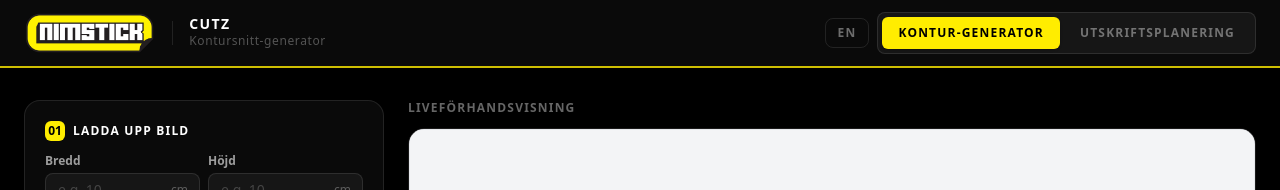
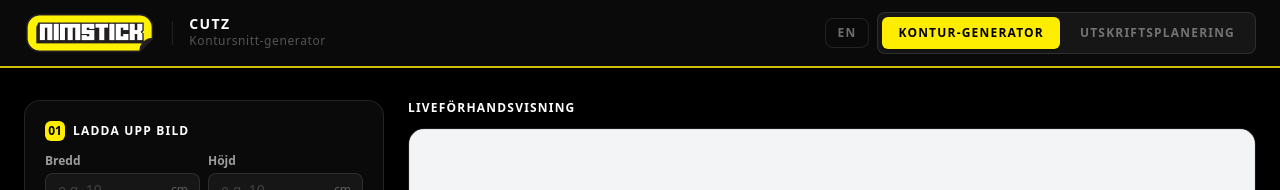
Before and after one commit to JulianSchon/sticker-contour-frontend, a React (Vite) app: page / in a window 1280 px wide. Shown: the top 190 px of the page. Built offline with nearby package versions, Linux system fonts and the light colour scheme; no server answers.

Commit message:
fix: make nim-label full white

```diff
--- a/src/index.css
+++ b/src/index.css
@@ -10,7 +10,7 @@
 
   /* Nimstick section label style */
   .nim-label {
-    @apply text-xs font-bold tracking-widest uppercase text-white/40;
+    @apply text-xs font-bold tracking-widest uppercase text-white;
   }
 
   /* Yellow CTA button */
```
